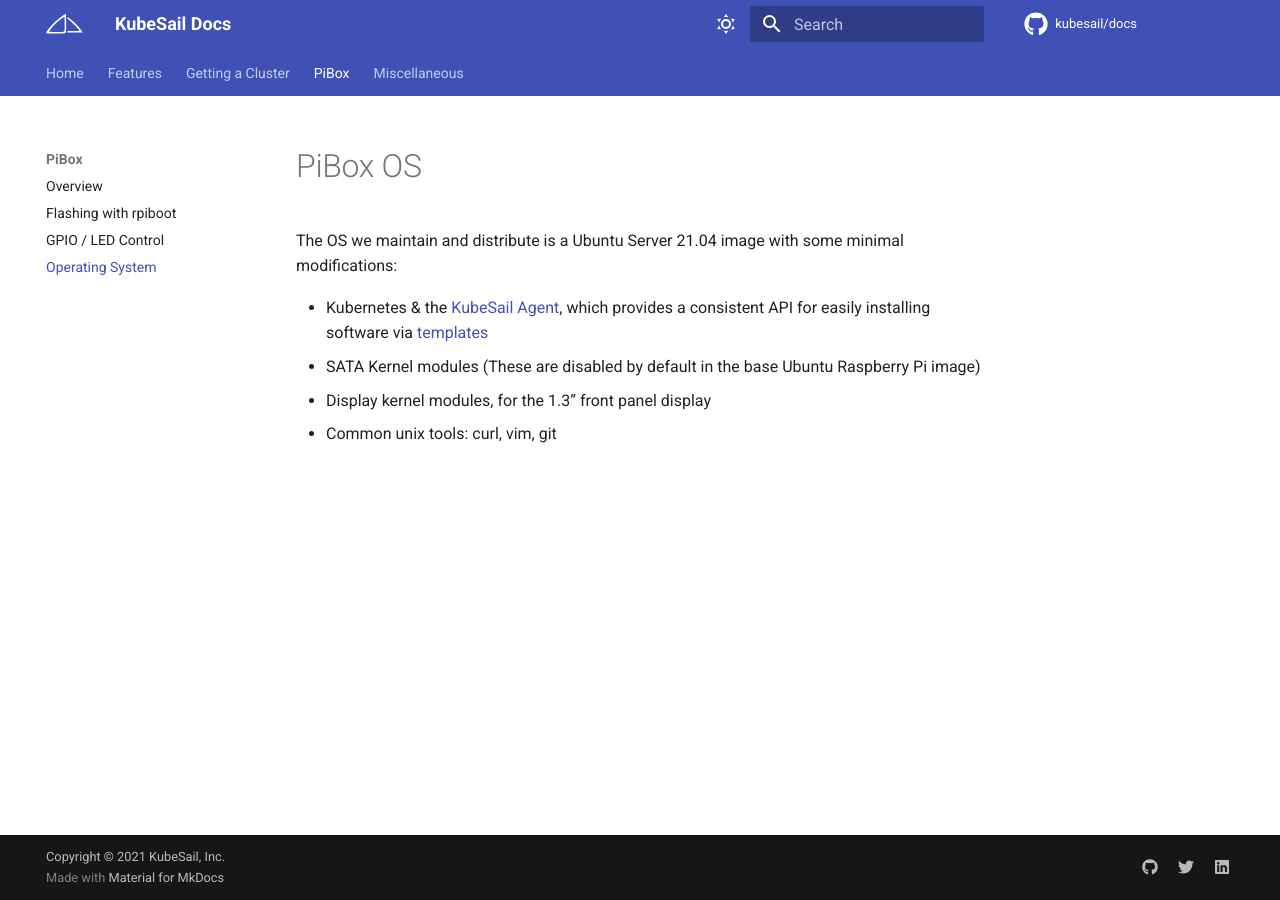
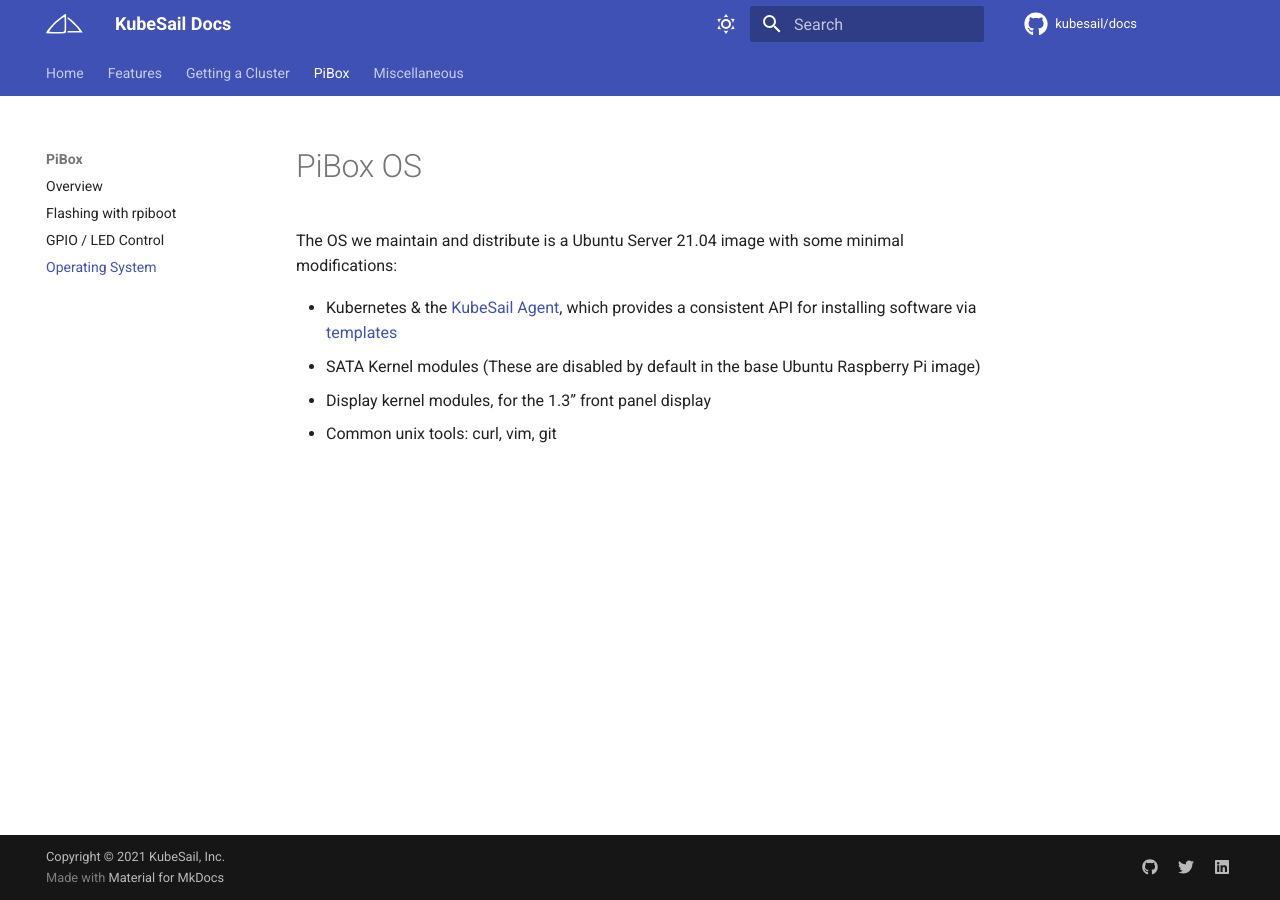
Before and after one commit to kubesail/kubesail-docs, an MkDocs documentation site: the page built from docs/guides/pibox/os.md, in a window 1280 px wide. Built offline with MkDocs 1.6.1 and Material for MkDocs 9.7.7, drawn with Linux system fonts in a browser that asks for light colours; comment, search, counter and statistics services are not loaded.

Commit message:
update pibox verbage

```diff
--- a/docs/guides/pibox/os.md
+++ b/docs/guides/pibox/os.md
@@ -2,7 +2,7 @@
 
 The OS we maintain and distribute is a Ubuntu Server 21.04 image with some minimal modifications:
 
--   Kubernetes & the [KubeSail Agent](/#attaching-a-cluster), which provides a consistent API for easily installing software via [templates](/templates)
+-   Kubernetes & the [KubeSail Agent](/#attaching-a-cluster), which provides a consistent API for installing software via [templates](/templates)
 -   SATA Kernel modules (These are disabled by default in the base Ubuntu Raspberry Pi image)
 -   Display kernel modules, for the 1.3" front panel display
 -   Common unix tools: curl, vim, git
```
Also changed, not shown: docs/guides/bare-metal.md (+1 -1 lines), docs/pibox.md (+1 -1 lines).
